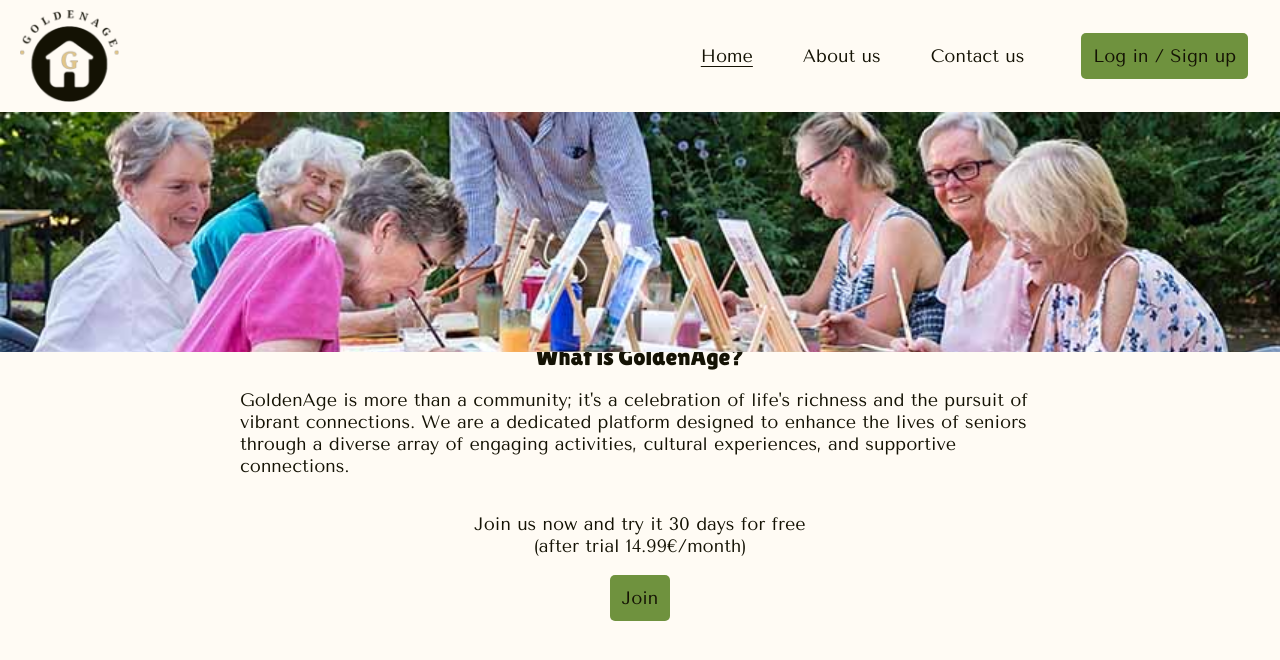
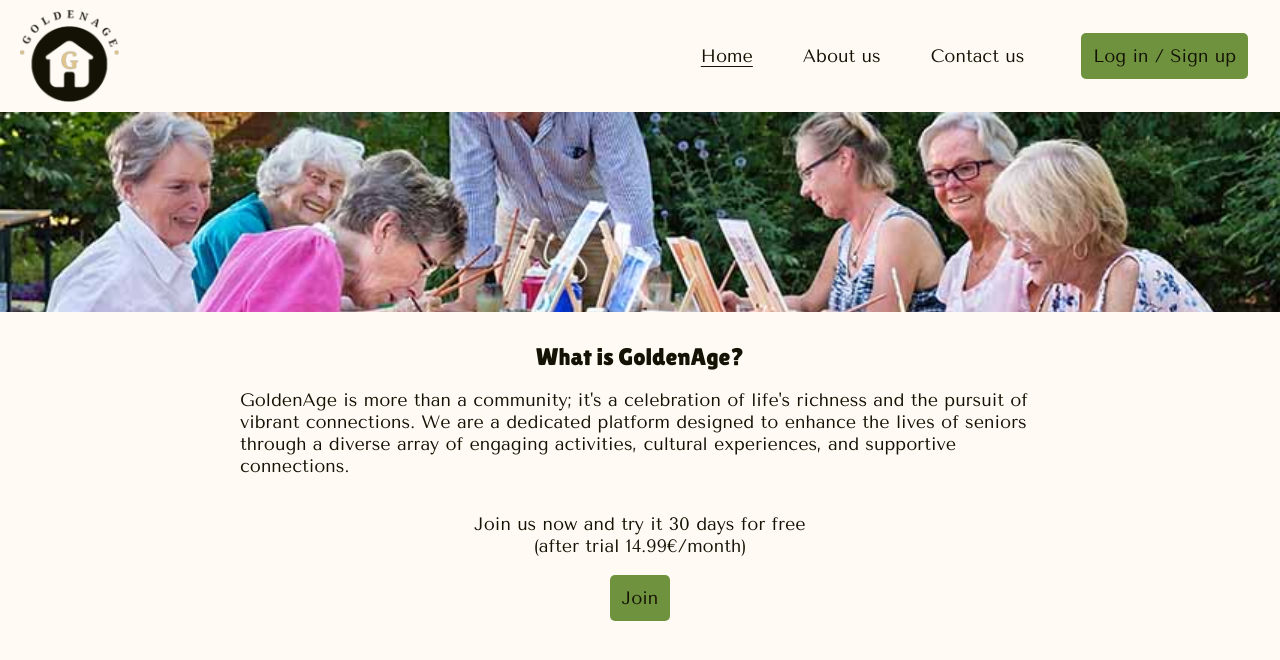
Before and after one commit to JuhoBjn/online-store, a React (Vite) app in the folder frontend/: page /frontpage in a window 1280 px wide. Shown: the top 660 px of the page. Built offline with nearby package versions, Linux system fonts and the light colour scheme.

Commit message:
Update style of front page banner #114

```diff
--- a/frontend/src/pages/frontpage/Frontpage.css
+++ b/frontend/src/pages/frontpage/Frontpage.css
@@ -13,7 +13,7 @@
 
 .frontpage-banner-container {
   height: fit-content;
-  max-height: 15em;
+  max-height: 25%;
   width: 100vw;
   position: absolute;
   top: 7em;
```
